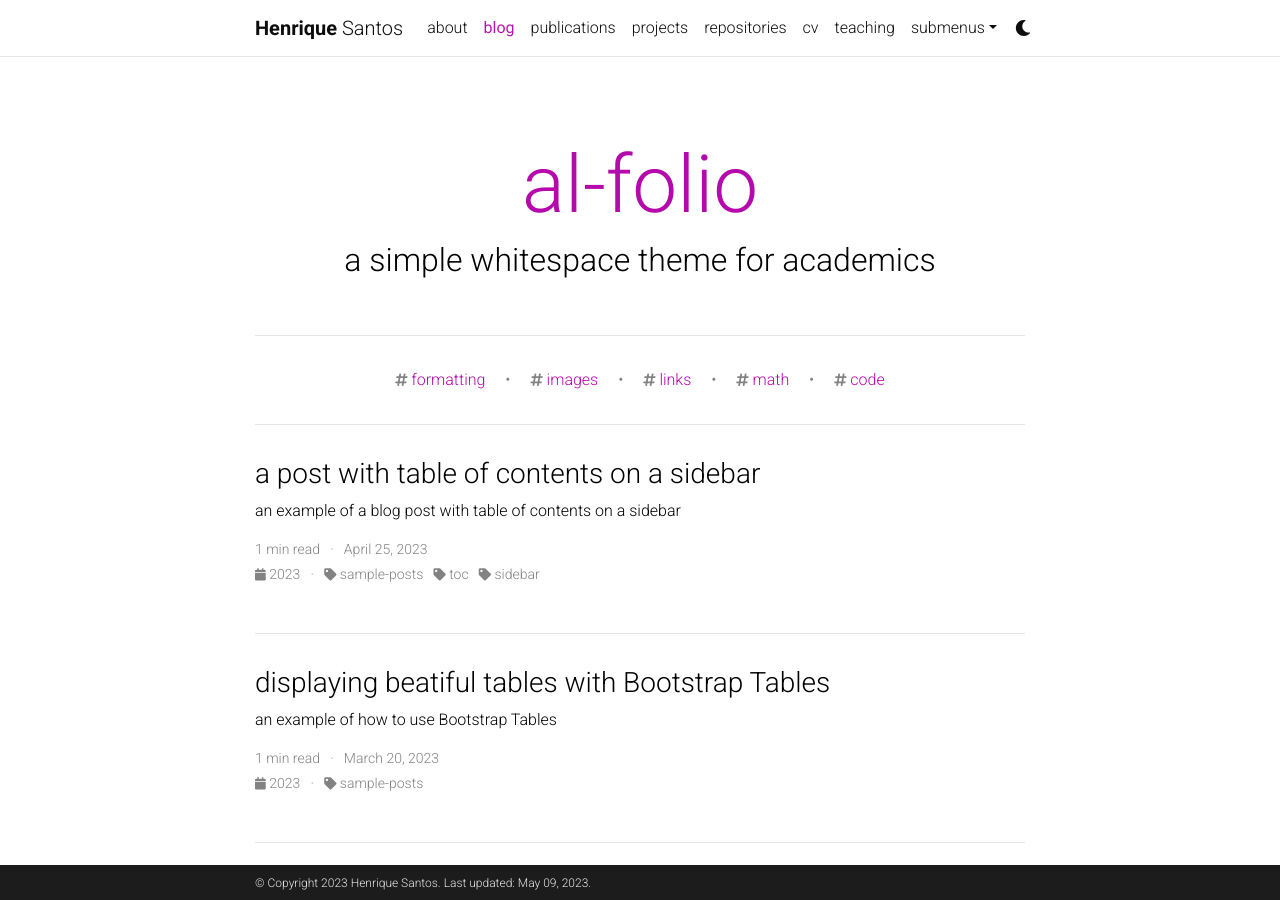
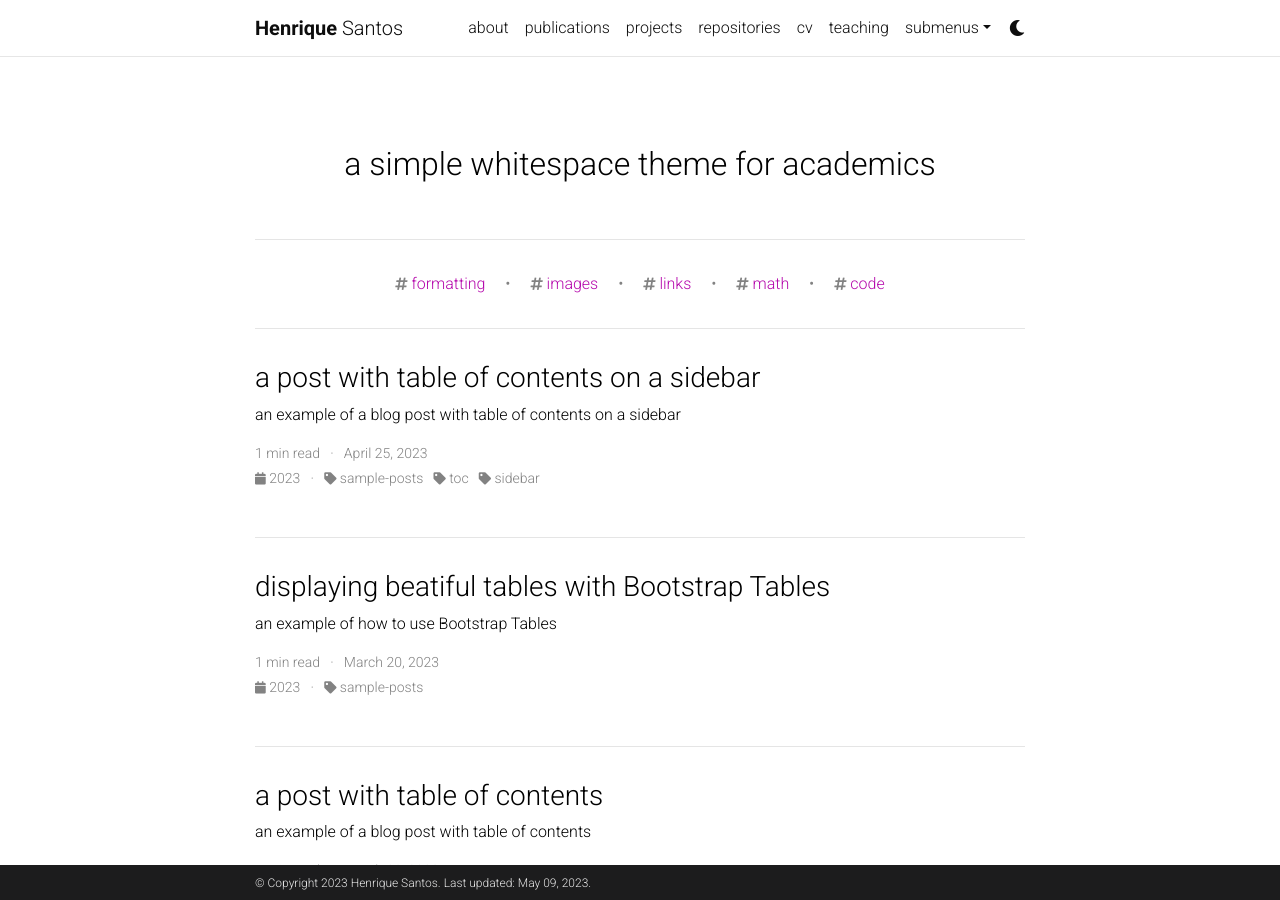
Before and after one commit to hansidm/hansidm.github.io, a Jekyll site: the page built from blog/index.html, in a window 1280 px wide and 900 px high. Built offline with Jekyll 4.4.1, drawn with Linux system fonts in a browser that asks for light colours; the list of posts is cut into pages by our own code; comment, search, counter and statistics services are not loaded; a style sheet for code colours, icons or effects is not loaded.

Commit message:
remove blog

```diff
--- a/_config.yml
+++ b/_config.yml
@@ -124,8 +124,8 @@
 # Blog
 # -----------------------------------------------------------------------------
 
-blog_name: al-folio # blog_name will be displayed in your blog page
-blog_nav_title: blog # your blog must have a title for it to be displayed in the nav bar
+blog_name: # blog_name will be displayed in your blog page
+blog_nav_title: # your blog must have a title for it to be displayed in the nav bar
 blog_description: a simple whitespace theme for academics
 permalink: /blog/:year/:title/
 
@@ -172,10 +172,10 @@
   news:
     defaults:
       layout: post
-    output: false
+    output: true
     permalink: /news/:path/
   projects:
-    output: false
+    output: true
     permalink: /projects/:path/
 
 announcements:
```
